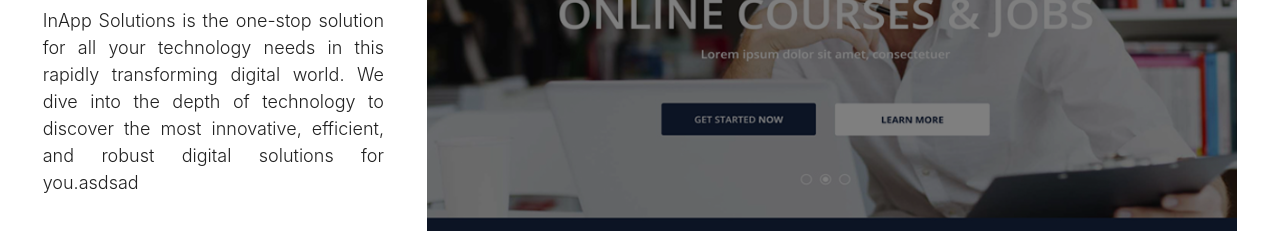
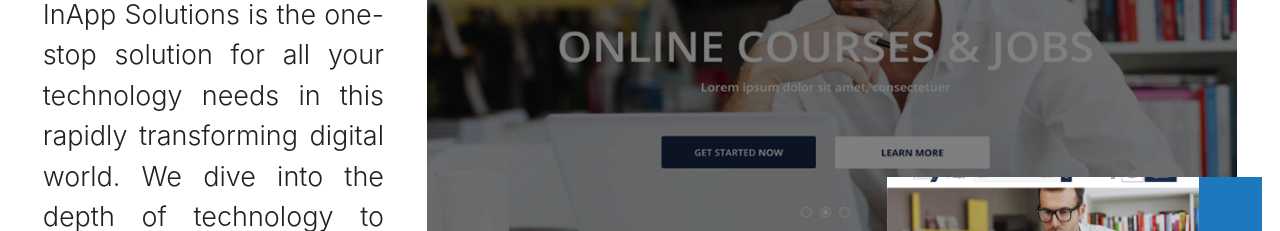
Before and after one commit to Salman-007-Pro/inAppSolutionHomePage, a website: page index.html in a window 1280 px wide. Shown: the part 300-531 px from the top of the page. Drawn offline with nearby package versions, Linux system fonts and the light colour scheme; files that its build step writes are made by us from their sources.

Commit message:
add materialize.scss

```diff
--- a/sass/main.scss
+++ b/sass/main.scss
@@ -16,3 +16,5 @@
 @import "layout/header";
 @import "layout/navbar";
 @import "layout/footer";
+
+@import "./../node_modules/materialize-css/sass/materialize";
```
Also changed, not shown: package.json (+4 -3 lines), 1 other file.
